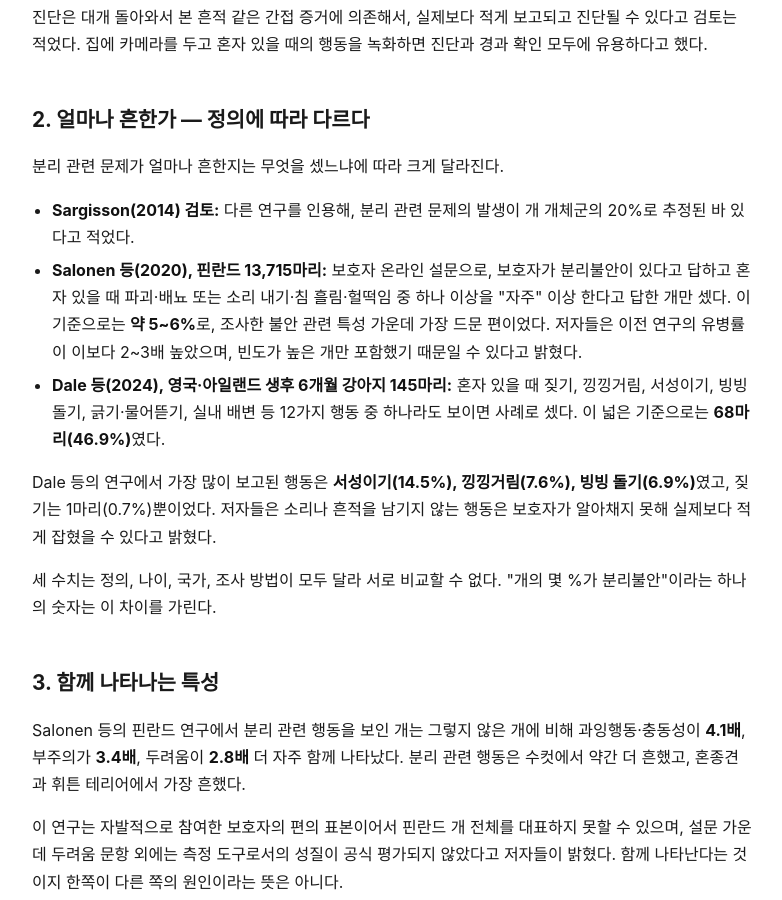
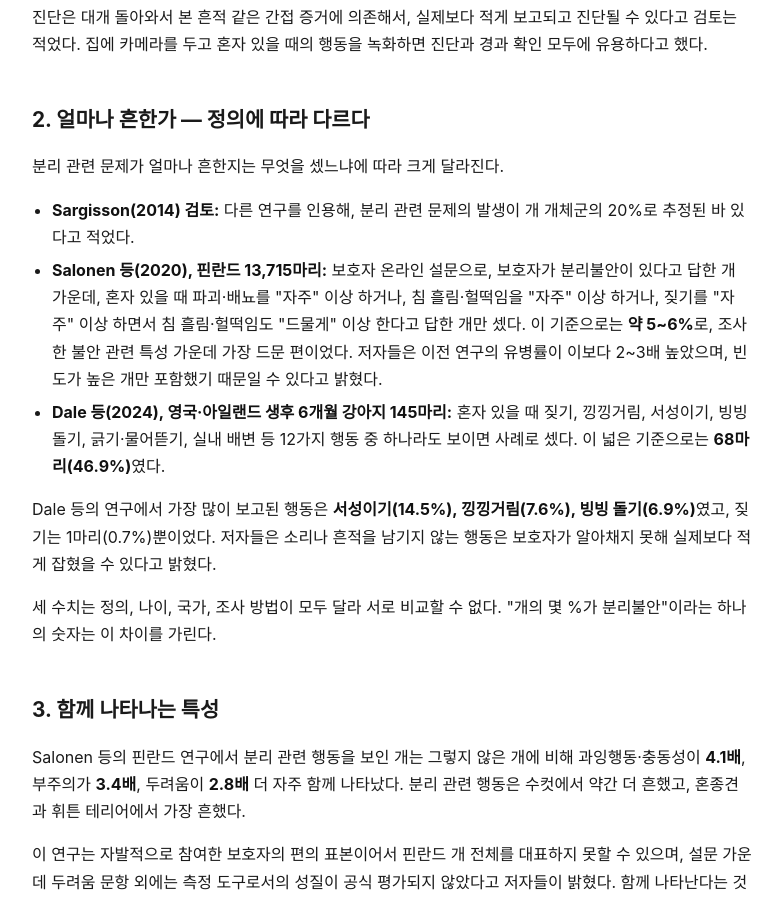
Before and after one commit to polystock/maearion.github.io, a Jekyll site: the page built from _docs/dog-separation-problems.html, in a window 1280 px wide and 900 px high, scrolled down 764 px. Shown: the whole window, without its empty margins (248-1030 px from the left). Built offline with Jekyll 4.4.1, drawn with Linux system fonts in a browser that asks for light colours.

Commit message:
[daily] Salonen 사례 기준 문장을 원문 분류 규칙에 맞게 수정 (외부 검수 C11)
Co-Authored-By: Claude Opus 5.5 <noreply@anthropic.com>
Claude-Session: https://claude.ai/code/session_01KxWXN4emQQXK6mfQeCDtLj

```diff
--- a/_docs/dog-separation-problems.html
+++ b/_docs/dog-separation-problems.html
@@ -56,7 +56,7 @@ faq:
 <p>분리 관련 문제가 얼마나 흔한지는 무엇을 셌느냐에 따라 크게 달라진다.</p>
 <ul>
 <li><strong>Sargisson(2014) 검토:</strong> 다른 연구를 인용해, 분리 관련 문제의 발생이 개 개체군의 20%로 추정된 바 있다고 적었다.</li>
-<li><strong>Salonen 등(2020), 핀란드 13,715마리:</strong> 보호자 온라인 설문으로, 보호자가 분리불안이 있다고 답하고 혼자 있을 때 파괴·배뇨 또는 소리 내기·침 흘림·헐떡임 중 하나 이상을 "자주" 이상 한다고 답한 개만 셌다. 이 기준으로는 <strong>약 5~6%</strong>로, 조사한 불안 관련 특성 가운데 가장 드문 편이었다. 저자들은 이전 연구의 유병률이 이보다 2~3배 높았으며, 빈도가 높은 개만 포함했기 때문일 수 있다고 밝혔다.</li>
+<li><strong>Salonen 등(2020), 핀란드 13,715마리:</strong> 보호자 온라인 설문으로, 보호자가 분리불안이 있다고 답한 개 가운데, 혼자 있을 때 파괴·배뇨를 "자주" 이상 하거나, 침 흘림·헐떡임을 "자주" 이상 하거나, 짖기를 "자주" 이상 하면서 침 흘림·헐떡임도 "드물게" 이상 한다고 답한 개만 셌다. 이 기준으로는 <strong>약 5~6%</strong>로, 조사한 불안 관련 특성 가운데 가장 드문 편이었다. 저자들은 이전 연구의 유병률이 이보다 2~3배 높았으며, 빈도가 높은 개만 포함했기 때문일 수 있다고 밝혔다.</li>
 <li><strong>Dale 등(2024), 영국·아일랜드 생후 6개월 강아지 145마리:</strong> 혼자 있을 때 짖기, 낑낑거림, 서성이기, 빙빙 돌기, 긁기·물어뜯기, 실내 배변 등 12가지 행동 중 하나라도 보이면 사례로 셌다. 이 넓은 기준으로는 <strong>68마리(46.9%)</strong>였다.</li>
 </ul>
 <p>Dale 등의 연구에서 가장 많이 보고된 행동은 <strong>서성이기(14.5%), 낑낑거림(7.6%), 빙빙 돌기(6.9%)</strong>였고, 짖기는 1마리(0.7%)뿐이었다. 저자들은 소리나 흔적을 남기지 않는 행동은 보호자가 알아채지 못해 실제보다 적게 잡혔을 수 있다고 밝혔다.</p>
```
Also changed, not shown: _ops/evidence/dog-separation-problems.md (+4 -1 lines).
